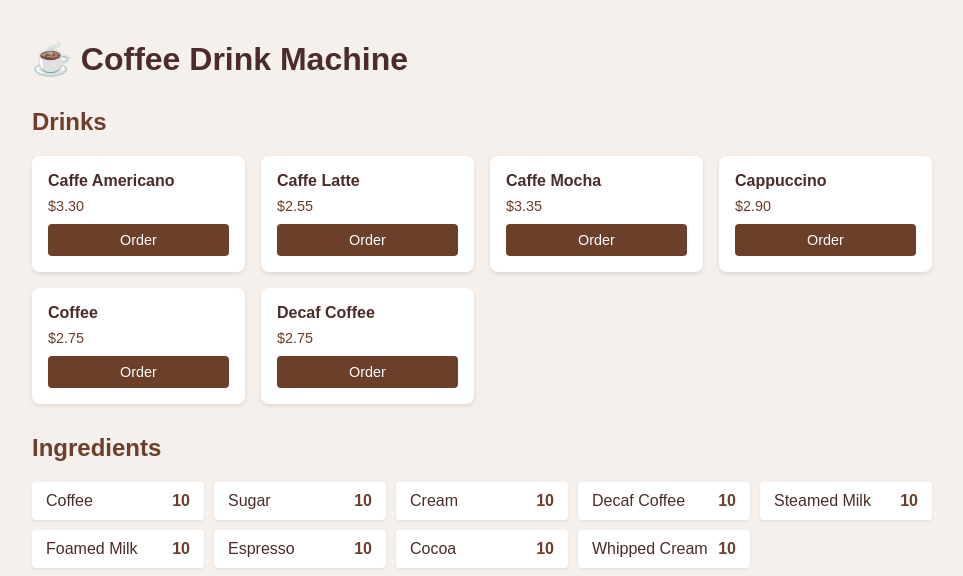
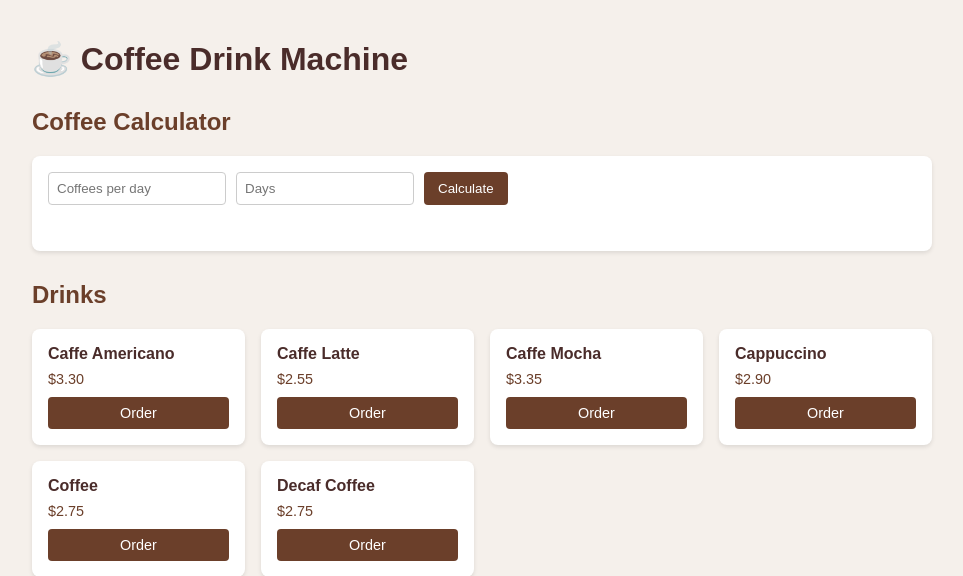
Before and after one commit to varoonsahgal/drinkmachine, a Spring Boot app: page / in a window 1280 px wide. Shown: the top 576 px of the page, without its empty margins (158-1121 px from the left). Run offline with Spring Boot 4, Linux system fonts and the light colour scheme.

Commit message:
Add coffee calculator to web view
Agent-Logs-Url: https://github.com/varoonsahgal/drinkmachine/sessions/f7f510ad-863f-4fd8-8b48-f7102747ad93

Co-authored-by: varoonsahgal <25653204+varoonsahgal@users.noreply.github.com>

```diff
--- a/src/main/resources/static/index.html
+++ b/src/main/resources/static/index.html
@@ -22,6 +22,12 @@
     .ingredient { background: white; border-radius: 4px; padding: 10px 14px; display: flex; justify-content: space-between; box-shadow: 0 1px 3px rgba(0,0,0,0.08); }
     .ingredient .name { color: #4a2c2a; }
     .ingredient .stock { font-weight: bold; color: #6b3f2a; }
+    .calculator { margin-top: 20px; background: white; border-radius: 8px; padding: 16px; box-shadow: 0 2px 4px rgba(0,0,0,0.1); }
+    .calculator .inputs { display: flex; gap: 10px; flex-wrap: wrap; margin-bottom: 10px; }
+    .calculator input { padding: 8px; border: 1px solid #ccc; border-radius: 4px; width: 160px; }
+    .calculator button { padding: 8px 14px; border: none; border-radius: 4px; background: #6b3f2a; color: white; cursor: pointer; }
+    .calculator button:hover { background: #4a2c2a; }
+    .calculator .result { color: #4a2c2a; font-weight: bold; min-height: 20px; }
     #restock-btn { margin-top: 24px; padding: 10px 24px; background: #4a2c2a; color: white; border: none; border-radius: 4px; cursor: pointer; font-size: 1rem; }
     #restock-btn:hover { background: #6b3f2a; }
   </style>
@@ -29,6 +35,16 @@
 <body>
   <h1>☕ Coffee Drink Machine</h1>
   <div id="message"></div>
+
+  <h2>Coffee Calculator</h2>
+  <div class="calculator">
+    <div class="inputs">
+      <input id="coffees-per-day" type="number" min="0" placeholder="Coffees per day">
+      <input id="days" type="number" min="0" placeholder="Days">
+      <button onclick="calculateCoffees()">Calculate</button>
+    </div>
+    <div id="coffee-result" class="result"></div>
+  </div>
 
   <h2>Drinks</h2>
   <div id="drinks" class="drinks"></div>
@@ -80,6 +96,19 @@
       setTimeout(() => el.textContent = '', 4000);
     }
 
+    function calculateCoffees() {
+      const coffeesPerDay = Number(document.getElementById('coffees-per-day').value);
+      const days = Number(document.getElementById('days').value);
+      const resultEl = document.getElementById('coffee-result');
+
+      if (!Number.isFinite(coffeesPerDay) || !Number.isFinite(days) || coffeesPerDay < 0 || days < 0) {
+        resultEl.textContent = 'Please enter valid non-negative numbers.';
+        return;
+      }
+
+      resultEl.textContent = `You drank ${coffeesPerDay * days} coffees.`;
+    }
+
     async function makeDrink(encodedName) {
       const res = await fetch(`/api/drinks/${encodedName}/make`, { method: 'POST' });
       const data = await res.json();
```
Also changed, not shown: 1 other file.
